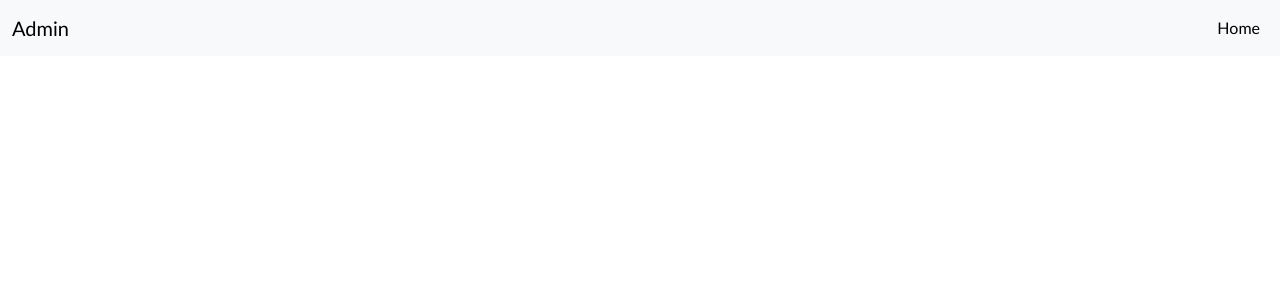
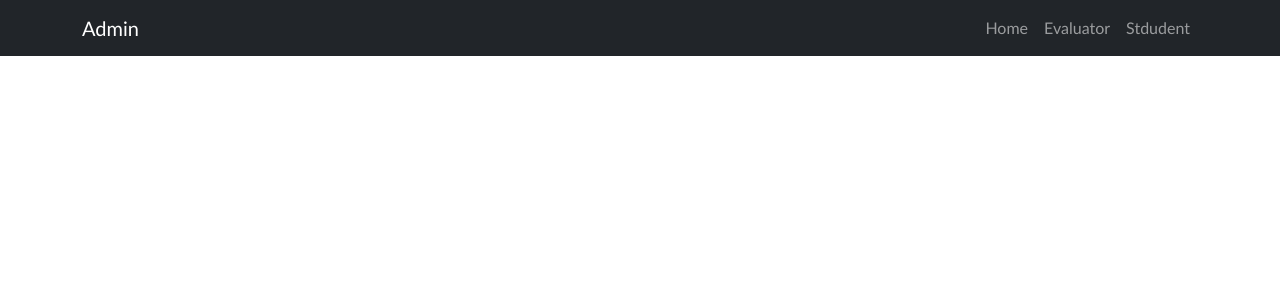
Before and after one commit to Kushalobroy/Written-Examination-System-Using-Blockchain-IPFS-and-Machine-Learning, a React (Create React App) app: page /Admin in a window 1280 px wide. Shown: the top 300 px of the page. Built offline with nearby package versions, Linux system fonts and the light colour scheme.

Commit message:
initial commit

```diff
--- a/package.json
+++ b/package.json
@@ -8,6 +8,7 @@
     "@testing-library/user-event": "^13.5.0",
     "bootstrap": "^5.3.1",
     "react": "^18.2.0",
+    "react-bootstrap": "^2.8.0",
     "react-dom": "^18.2.0",
     "react-router-dom": "^6.15.0",
     "react-scripts": "5.0.1",
--- a/src/Admin/Ahome.jsx
+++ b/src/Admin/Ahome.jsx
@@ -1,33 +1,30 @@
 import React from "react";
-import "bootstrap/dist/css/bootstrap.min.css";
+import { Navbar, Nav, Container, Row, Col } from 'react-bootstrap';
 function Ahome() {
   return (
-<div>
-    <nav class="navbar navbar-expand-lg navbar-light bg-light">
-      <div class="container-fluid">
-        <a class="navbar-brand" href="#">Admin</a>
-        <button class="navbar-toggler" type="button" data-bs-toggle="collapse" data-bs-target="#navbarNav" aria-controls="navbarNav" aria-expanded="false" aria-label="Toggle navigation">
-          <span class="navbar-toggler-icon"></span>
-        </button>
-        <div class="collapse navbar-collapse" id="navbarNav">
-          <ul class="navbar-nav ms-auto">
-            <li class="nav-item">
-              <a class="nav-link active" aria-current="page" href="">Home</a>
-            </li>
+    <>
+       <div className="App">
+      <Navbar bg="dark" variant="dark" expand="lg" fixed="top">
+        <Container>
+          <Navbar.Brand href="#">Admin</Navbar.Brand>
+          <Navbar.Toggle aria-controls="basic-navbar-nav" />
+          <Navbar.Collapse id="basic-navbar-nav">
+            <Nav className="ms-auto">
+              <Nav.Link href="#">Home</Nav.Link>
+              <Nav.Link href="#">Evaluator</Nav.Link>
+              <Nav.Link href="#">Stdudent</Nav.Link>
+            </Nav>
+          </Navbar.Collapse>
+        </Container>
+      </Navbar>
 
-          </ul>
-        </div>
-      </div>
-    </nav>
-   { /* Sidebar */}
-    <div>
+      <Container fluid>
 
+      </Container>
+    </div>
 
-
-    </div>
-   { /* Side Bar */}
-      </div>
-
+    </>
   );
 }
+
 export default Ahome;
--- a/src/App.css
+++ b/src/App.css
@@ -39,3 +39,20 @@
     transform: rotate(360deg);
   }
 }
+/* Sidebar styles */
+.sidebar {
+  height: 100vh;
+  padding: 20px;
+  position: sticky;
+  top: 0;
+}
+
+/* Main content styles */
+.main-content {
+  padding: 20px;
+}
+
+/* Navbar styles */
+.navbar {
+  z-index: 1;
+}
```
Also changed, not shown: 1 other file (tests, documents, lock files or other folders).
